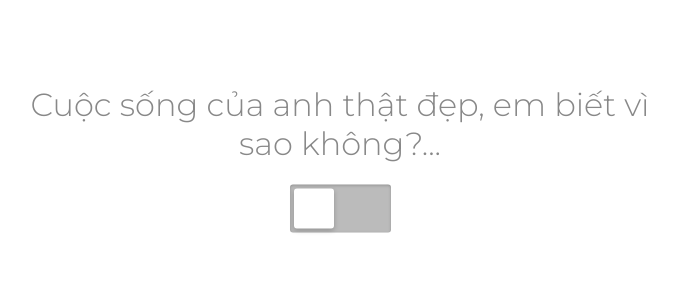
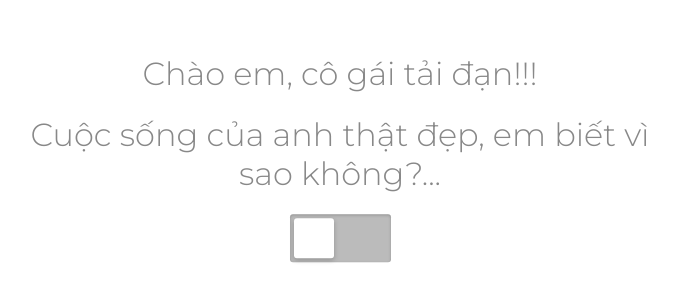
Before and after one commit to vanloc0301/vanloc0301.github.io, a plain HTML site: page index.html in a window 1280 px wide. Shown: the part 250-552 px from the top of the page, without its empty margins (300-977 px from the left). Drawn offline with nearby package versions, Linux system fonts and the light colour scheme.

Commit message:
Update index.html

```diff
--- a/index.html
+++ b/index.html
@@ -15,7 +15,7 @@
 <body>
 
 <label class="button-toggle-wrap">
-  <h1 class="my-text>Chào em, cô gái tải đạn!!!</h1>
+  <h1 class="my-text">Chào em, cô gái tải đạn!!!</h1>
   <h1 class="my-text">Cuộc sống của anh thật đẹp, em biết vì sao không?...</h1>
   <input class="toggler" type="checkbox" data-toggle="button-toggle"/>
   <div class="button-toggle">
```
